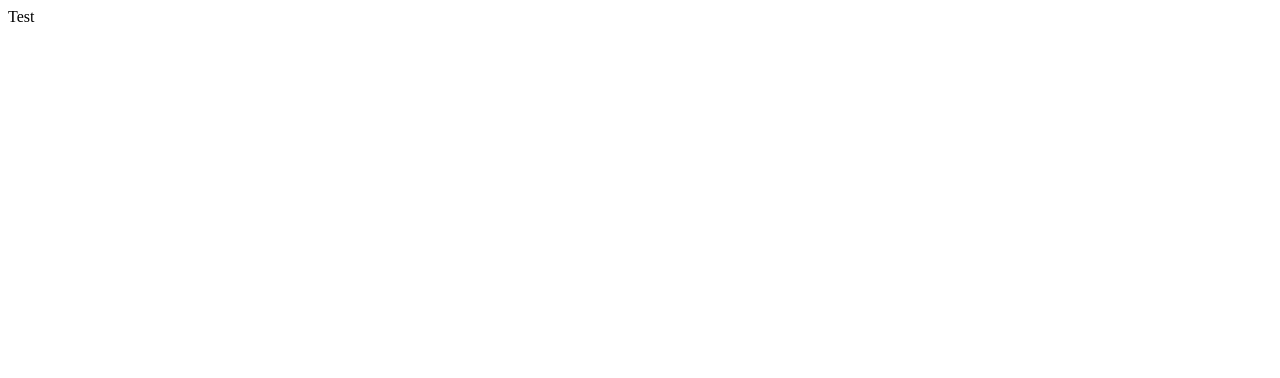
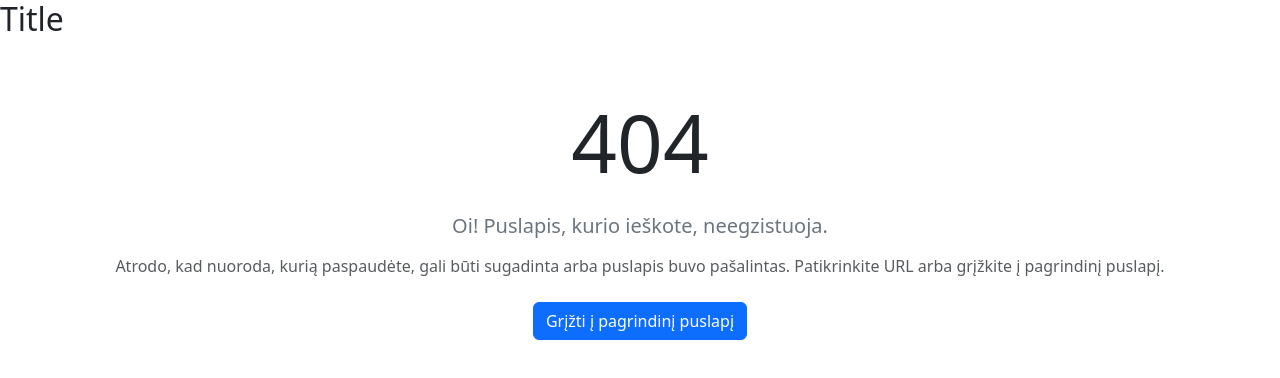
Before and after one commit to Scoutress/mttc-app, a React (Vite) app: page / in a window 1280 px wide. Shown: the top 378 px of the page. Built offline with nearby package versions, Linux system fonts and the light colour scheme.

Commit message:
Created navigation routes, added default header and Error page

```diff
--- a/package.json
+++ b/package.json
@@ -10,9 +10,11 @@
     "preview": "vite preview"
   },
   "dependencies": {
+    "bootstrap": "^5.3.5",
     "mttc-app": "file:",
     "react": "^19.0.0",
-    "react-dom": "^19.0.0"
+    "react-dom": "^19.0.0",
+    "react-router-dom": "^7.5.3"
   },
   "devDependencies": {
     "@eslint/js": "^9.22.0",
--- a/src/App.jsx
+++ b/src/App.jsx
@@ -1,9 +1,9 @@
-function App() {
-  return (
-    <>
-      <div>Test</div>
-    </>
-  );
-}
+import { RouterProvider } from "react-router-dom";
+import Router from "./navigation/Router.jsx";
+import "bootstrap/dist/css/bootstrap.min.css";
+
+const App = () => {
+  return <RouterProvider router={Router} />;
+};
 
 export default App;
--- /dev/null
+++ b/src/components/Header.jsx
@@ -0,0 +1,9 @@
+function Header() {
+  return (
+    <div>
+      <h2>Title</h2>
+    </div>
+  );
+}
+
+export default Header;
--- /dev/null
+++ b/src/navigation/Root.jsx
@@ -0,0 +1,13 @@
+import { Outlet } from "react-router-dom";
+import Header from "../components/Header.jsx";
+
+const Root = () => {
+  return (
+    <div>
+      <Header />
+      <Outlet />
+    </div>
+  );
+};
+
+export default Root;
--- /dev/null
+++ b/src/navigation/Router.jsx
@@ -0,0 +1,48 @@
+import { createBrowserRouter } from "react-router-dom";
+import ErrorPage from "../pages/ErrorPage.jsx";
+import Routes from "./Routes";
+import Root from "./Root";
+// import HomePage from "../pages/home-page/HomePage";
+
+const Router = createBrowserRouter([
+  {
+    element: <Root />,
+    errorElement: <ErrorPage />,
+    children: [
+      // {
+      //   path: Routes.repairPage.link,
+      //   element: <RepairPage />,
+      // },
+      // {
+      //   path: Routes.inputPage.link,
+      //   element: <InputPage />,
+      // },
+      // {
+      //   path: Routes.partsPage.link,
+      //   element: <PartsPage />,
+      // },
+      // {
+      //   path: Routes.salaryPage.link,
+      //   element: <SalaryPage />,
+      // },
+      // {
+      //   path: Routes.activeRepairsPage.link,
+      //   element: <ActiveRepairsPage />,
+      // },
+      // {
+      //   path: Routes.repairsSharingPage.link,
+      //   element: <RepairsSharingPage />,
+      // },
+      // {
+      //   path: Routes.personalWarehousePage.link,
+      //   element: <PersonalWarehousePage />,
+      // },
+      {
+        path: Routes.errorPage.link,
+        element: <ErrorPage />,
+      },
+    ],
+  },
+]);
+
+export default Router;
--- /dev/null
+++ b/src/navigation/Routes.jsx
@@ -0,0 +1,36 @@
+const Routes = {
+  repairPage: {
+    link: "/repair",
+    name: "RepairPage",
+  },
+  inputPage: {
+    link: "/input",
+    name: "InputPage",
+  },
+  partsPage: {
+    link: "/parts",
+    name: "PartsPage",
+  },
+  salaryPage: {
+    link: "/salary",
+    name: "SalaryPage",
+  },
+  activeRepairsPage: {
+    link: "/activeRepairs",
+    name: "ActiveRepairsPage",
+  },
+  repairsSharingPage: {
+    link: "/repairsSharing",
+    name: "RepairsSharingPage",
+  },
+  personalWarehousePage: {
+    link: "/personalWarehouse",
+    name: "PersonalWarehousePage",
+  },
+  errorPage: {
+    link: "/*",
+    name: "404",
+  },
+};
+
+export default Routes;
--- /dev/null
+++ b/src/pages/ErrorPage.jsx
@@ -0,0 +1,19 @@
+const ErrorPage = () => {
+  return (
+    <div className="container text-center py-5">
+      <h1 className="display-1 text-dark mb-4">404</h1>
+      <p className="h5 text-secondary mb-3">
+        Oi! Puslapis, kurio ieškote, neegzistuoja.
+      </p>
+      <p className="text-muted mb-4">
+        Atrodo, kad nuoroda, kurią paspaudėte, gali būti sugadinta arba puslapis
+        buvo pašalintas. Patikrinkite URL arba grįžkite į pagrindinį puslapį.
+      </p>
+      <a href="/repairPage" className="btn btn-primary">
+        Grįžti į pagrindinį puslapį
+      </a>
+    </div>
+  );
+};
+
+export default ErrorPage;
```
Also changed, not shown: src/main.jsx (+5 -5 lines), 1 other file (tests, documents, lock files or other folders).
